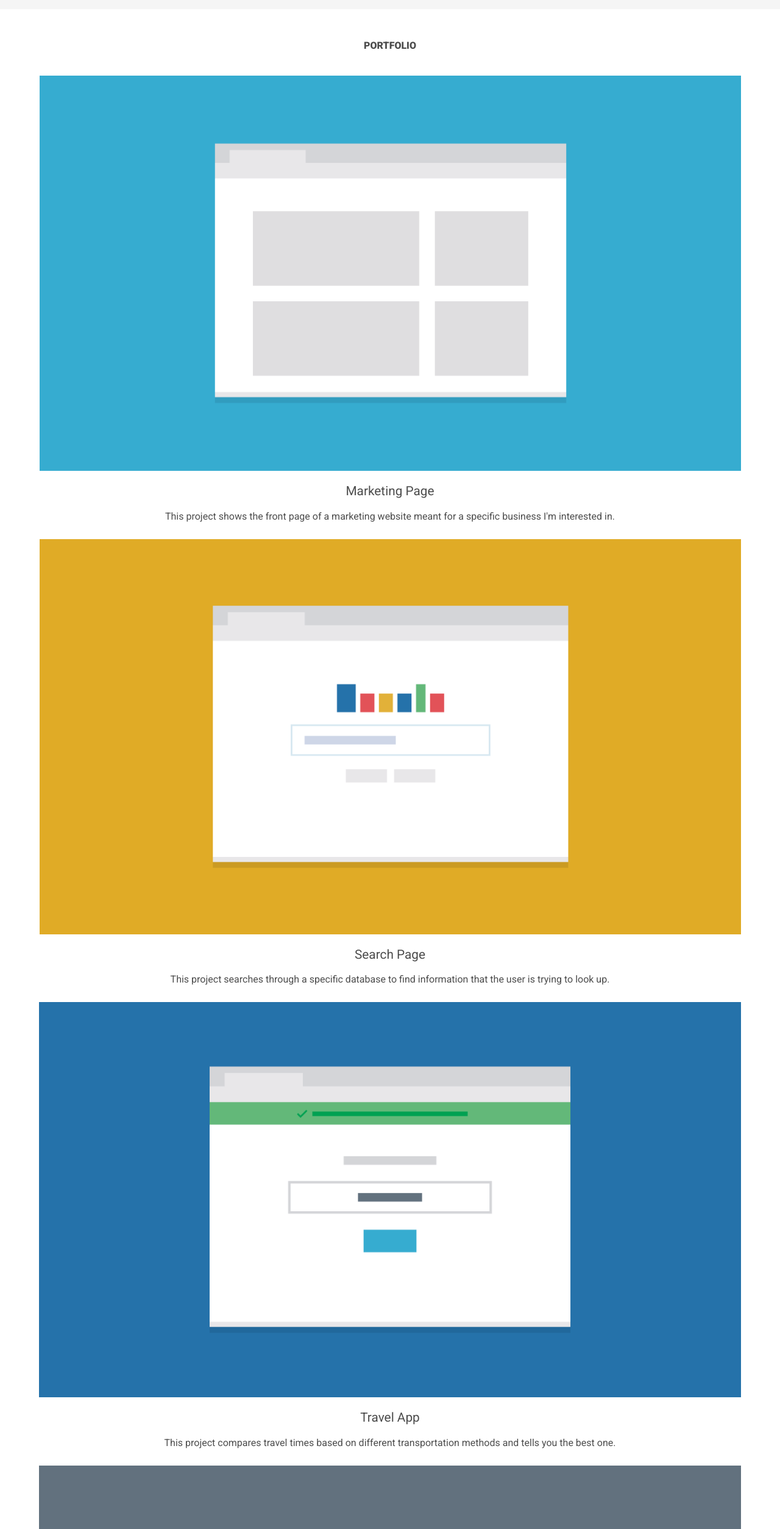
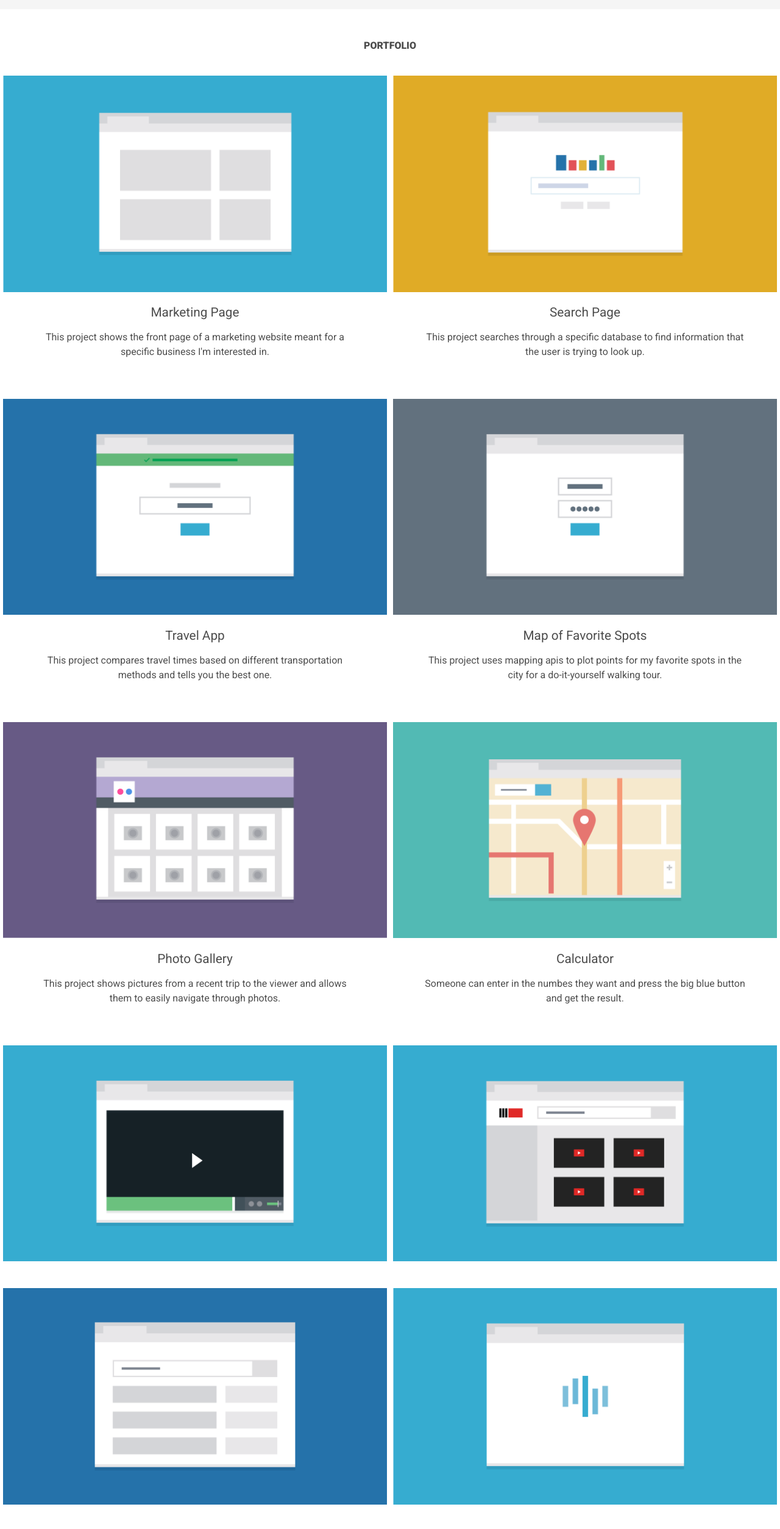
Before and after one commit to miller0chuck/2-responsive_layout_v2, a plain HTML site: page index.html in a window 1280 px wide. Shown: the part 860-3367 px from the top of the page at 61% size. Drawn offline with Linux system fonts and the light colour scheme; a web font is replaced by a local one.

Commit message:
Portfolio Tablet
Tablet styles for portfolio section added.

```diff
--- a/index.html
+++ b/index.html
@@ -25,33 +25,63 @@
 
 <div id="portfolio">
 	<h1>Portfolio</h1>
+	<div class="card">
 	<img src="img/portfolio-1.png" alt="Icon image of Marketing Project">
 	<h2>Marketing Page</h2>
 	<p>This project shows the front page of a marketing website meant for a specific business I'm interested in.</p>
+	</div>
+	<div class="card">
 	<img src="img/portfolio-2.png" alt="Icon image of Search Project">
 		<h2>Search Page</h2>
 	<p>This project searches through a specific database to find information that the user is trying to look up.</p>
+	</div>
+	<div class="card">
 	<img src="img/portfolio-3.png" alt="Icon image of Travel App project">
 		<h2>Travel App</h2>
 	<p>This project compares travel times based on different transportation methods and tells you the best one.</p>
+	</div>
+	<div class="card">
 	<img src="img/portfolio-4.png" alt="Icon image of Spot Map project">
 		<h2>Map of Favorite Spots</h2>
 	<p>This project uses mapping apis to plot points for my favorite spots in the city for a do-it-yourself walking tour.</p>
+	</div>
+	<div class="card">
 	<img src="img/portfolio-5.png" alt="Icon image of photo gallery project">
 		<h2>Photo Gallery</h2>
 	<p>This project shows pictures from a recent trip to the viewer and allows them to easily navigate through photos.</p>
+	</div>
+	<div class="card">
 	<img src="img/portfolio-6.png" alt="Icon image of calculator project">
 		<h2>Calculator</h2>
 	<p>Someone can enter in the numbes they want and press the big blue button and get the result.</p>
+	</div>
+	<div class="card">
 	<img src="img/portfolio-7.png" alt="">
+	</div>
+	<div class="card">
 	<img src="img/portfolio-8.png" alt="">
+	</div>
+	<div class="card">
 	<img src="img/portfolio-9.png" alt="">
+	</div>
+	<div class="card">
 	<img src="img/portfolio-10.png" alt="">
+	</div>
+	<div class="card">
 	<img src="img/portfolio-11.png" alt="">
+	</div>
+	<div class="card">
 	<img src="img/portfolio-12.png" alt="">
+	</div>
+	<div class="card">
 	<img src="img/portfolio-13.png" alt="">
+	</div>
+	<div class="card">
 	<img src="img/portfolio-14.png" alt="">
+	</div>
+	<div class="card">
 	<img src="img/portfolio-15.png" alt="">
+	</div>
 </div>
 
 <div id="contact">
--- a/styles.css
+++ b/styles.css
@@ -176,6 +176,30 @@ TABLE STYLES
 	margin: 50px 0;
 }
 
+#portfolio {
+	display: flex;
+	flex-wrap: wrap;
+	justify-content: space-around;
+}
+
+.card {
+	width: 50%;
+	margin: 0 0 40px;
+	padding: 0 5px;
+}
+
+.#portfolio p {
+	width: 70%;
+}
+
+
+#portfolio h1 {
+	width: 100%;
+}
+
+img {
+	width: 100%;
+}
 
 
 
```
